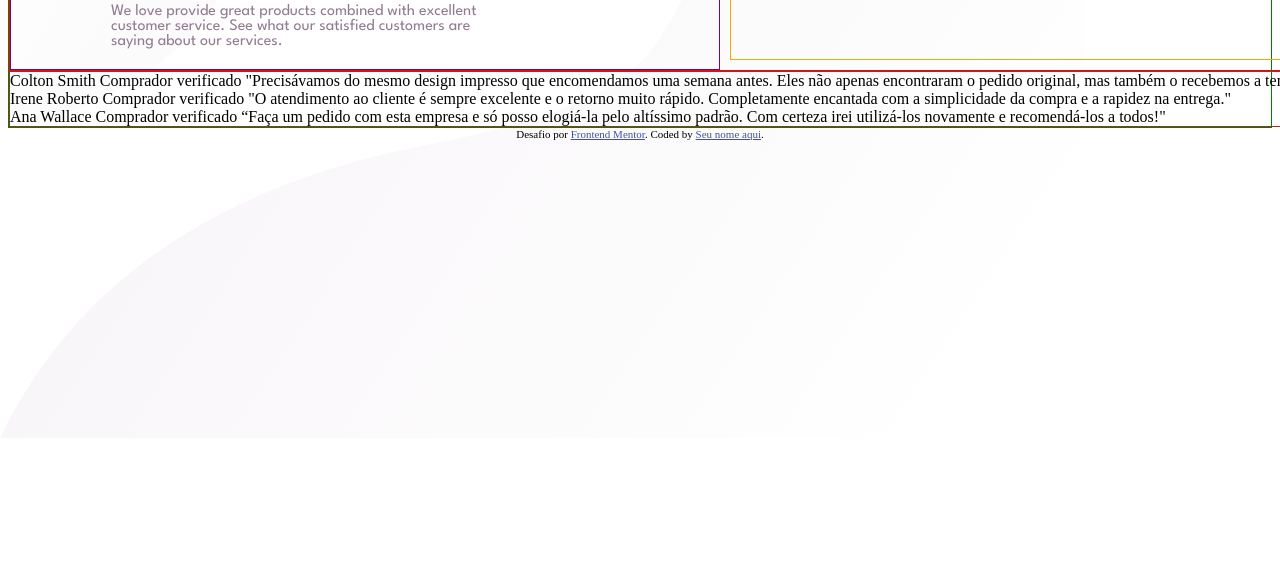
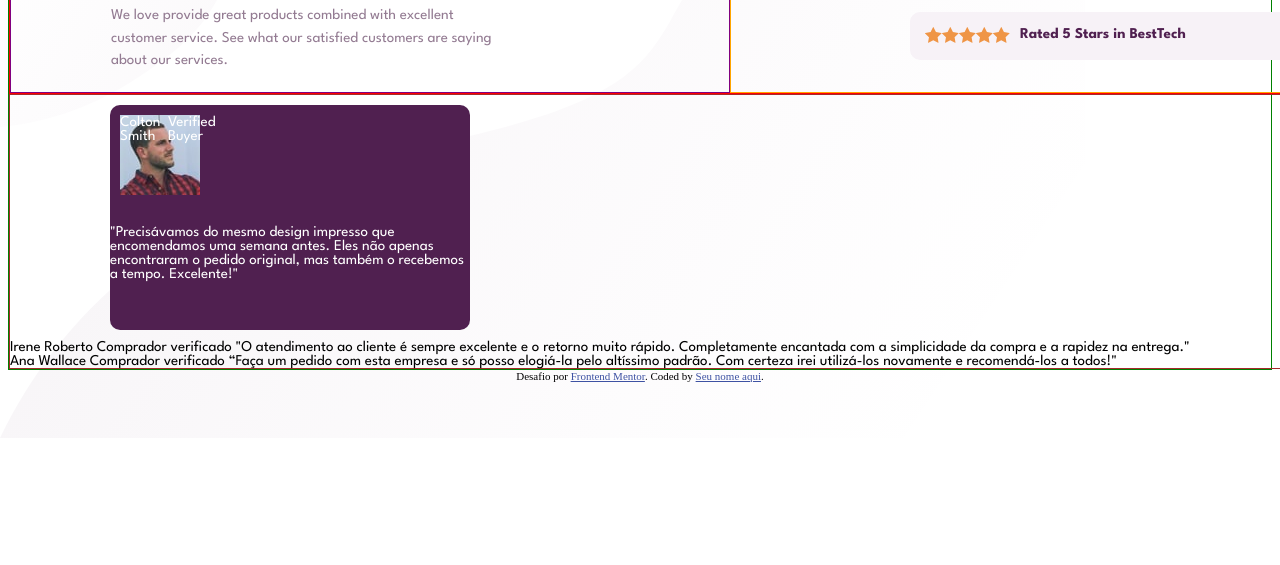
Before and after one commit to Lucas-S-Guilherme/web1, a plain HTML site: page desafioAula4/index.html in a window 1280 px wide. Shown: the part 235-800 px from the top of the page. Drawn offline with Linux system fonts and the light colour scheme.

Commit message:
Iniciando parte debaixo

```diff
--- a/desafioAula4/css/style.css
+++ b/desafioAula4/css/style.css
@@ -59,6 +59,7 @@ main{
     display: flex;
     flex-direction: column;
     border: green solid 1px;
+    font-family: League Spartan;
 }
 
 #superior{
@@ -77,7 +78,6 @@ main{
 }
 
 .textoPrincipal {
-    font-family: "League Spartan";
     font-weight: 600;
     font-size: 40px;
     width: 300px;
@@ -88,9 +88,9 @@ main{
 }
 
 .textoSecundario {
-    font-family: "League Spartan";
     font-weight: 400;
-    font-size: 16px;
+    font-size: 15px;
+    line-height: 1.5;
     width: 400px;
     color: var(--MagentaAcinzentadoEscuro);
     margin: 10px 20px 20px 100px;
@@ -99,22 +99,27 @@ main{
 #superior .direita{
     display: flex;
     flex-direction: column;
+    align-items: center;
     width: 720px;
     border: orange solid 1px;
-    margin: 10px;
+
 }
 
 .primeira, .segunda, .terceira {
     background: var(--MagentaAcinzentadoClaro);
     color: var(--MagentaMuitoEscuro);
-    font-family: League Spartan;
     font-weight: 600;
+    font-size: 15px;
     display: flex;
-    margin: 10px;
     padding: 15px;
     border-radius: 10px;
     width: 400px;
+    text-align: center;
 
+}
+
+.primeira{
+    margin: 100px 10px 10px 10px;
 }
 
 .segunda {
@@ -129,6 +134,7 @@ main{
     background-image: url(../images/icon-star.svg);
     background-repeat: repeat-x;
     width: 85px;
+    height: 18px;
     margin: 0px 10px 0px 0px;
 }
 
@@ -137,5 +143,36 @@ main{
 #inferior{
     width: 1440px;
     border: brown solid 1px;
+    align-items: center;
+    font-size: 15px;
 
 }
+
+.container1{
+    display: flex;
+    flex-direction: column;
+    width: 360px;
+    height: 225px;
+    background: var(--MagentaMuitoEscuro);
+    border-radius: 10px;
+    margin: 10px 10px 10px 100px;
+}
+
+.foto1{
+
+}
+
+
+.fotoENome1{
+    background-image: url(../images/image-colton.jpg);
+    background-repeat: no-repeat;
+    display: flex;
+    color: var(--Branco);
+    margin: 10px;
+    width: 100px;
+    height: 100px;
+}
+
+.frase{
+    color: var(--Branco);
+}
--- a/desafioAula4/index.html
+++ b/desafioAula4/index.html
@@ -62,7 +62,6 @@
             Rated 5 Stars in BestTech
           </div>
 
-
         </div>
 
 
@@ -70,12 +69,16 @@
 
       <section id="inferior">
 
-      <div>
-        Colton Smith
-      Comprador verificado
-      "Precisávamos do mesmo design impresso que encomendamos uma semana antes.
-      Eles não apenas encontraram o pedido original, mas também o recebemos a tempo.
-      Excelente!"
+      <div class="container1">
+        <div class="fotoENome1">
+            <div class="foto1"></div>
+            <div class="nome">Colton Smith</div>
+            <div class="status">Verified Buyer</div>
+        </div>
+
+        <div class="frase"> "Precisávamos do mesmo design impresso que encomendamos uma semana antes.
+            Eles não apenas encontraram o pedido original, mas também o recebemos a tempo.
+            Excelente!" </div>
 
       </div>
 
```
